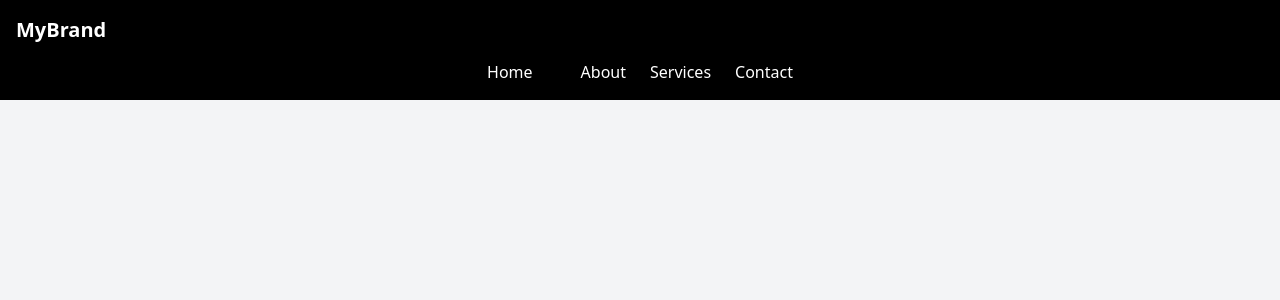
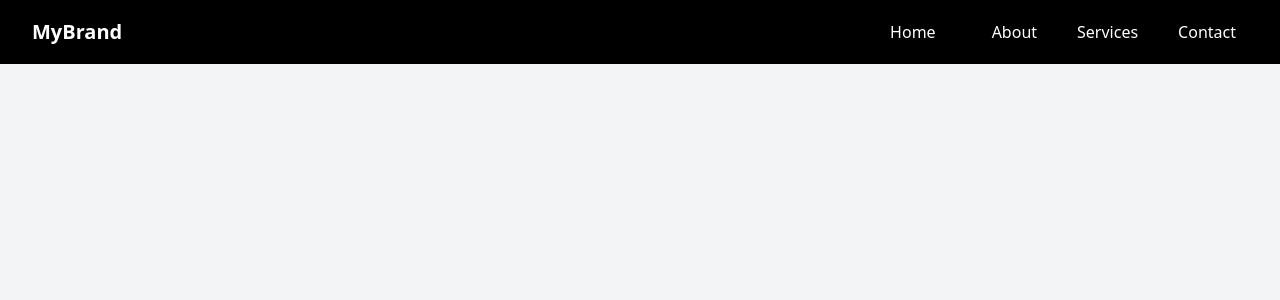
Before and after one commit to ShajeedHossain/ArticleGen-Flask, a Flask app: page / in a window 1280 px wide. Shown: the top 300 px of the page. Run offline with Flask 3, Linux system fonts and the light colour scheme; style sheets or scripts are compiled from the project's sources; some libraries are stand-ins or nearby versions.

Commit message:
Assistant checkpoint: Updated navbar with improved responsive design
Assistant generated file changes:
- templates/index.html: Update navbar with improved responsive design

---

User prompt:

create a black navbar which is responsive in tailwind css

```diff
--- a/templates/index.html
+++ b/templates/index.html
@@ -1,3 +1,4 @@
+
 <!doctype html>
 <html lang="en">
   <head>
@@ -9,50 +10,44 @@
     <script src="https://cdn.tailwindcss.com"></script>
   </head>
   <body class="bg-gray-100">
-    <nav class="bg-black text-white p-4">
-      <div class="container mx-auto flex justify-between items-center">
-        <!-- Logo -->
-        <a href="#" class="text-xl font-bold">MyBrand</a>
+    <nav class="bg-black">
+      <div class="max-w-7xl mx-auto px-4 sm:px-6 lg:px-8">
+        <div class="flex items-center justify-between h-16">
+          <!-- Logo -->
+          <div class="flex-shrink-0">
+            <a href="#" class="text-white text-xl font-bold">MyBrand</a>
+          </div>
 
-        <!-- Mobile Menu Toggle -->
-        <div class="md:hidden">
-          <input type="checkbox" id="menu-toggle" class="peer hidden" />
-          <label for="menu-toggle" class="cursor-pointer">
-            <svg
-              class="w-6 h-6"
-              fill="none"
-              stroke="currentColor"
-              viewBox="0 0 24 24"
-              xmlns="http://www.w3.org/2000/svg"
-            >
-              <path
-                stroke-linecap="round"
-                stroke-linejoin="round"
-                stroke-width="2"
-                d="M4 6h16M4 12h16m-7 6h7"
-              ></path>
-            </svg>
-          </label>
+          <!-- Desktop Menu -->
+          <div class="hidden md:block">
+            <div class="ml-10 flex items-center space-x-4">
+              <a href="#" class="text-white hover:text-gray-300 px-3 py-2 rounded-md">Home</a>
+              <a href="#" class="text-white hover:text-gray-300 px-3 py-2 rounded-md">About</a>
+              <a href="#" class="text-white hover:text-gray-300 px-3 py-2 rounded-md">Services</a>
+              <a href="#" class="text-white hover:text-gray-300 px-3 py-2 rounded-md">Contact</a>
+            </div>
+          </div>
+
+          <!-- Mobile Menu Button -->
+          <div class="md:hidden">
+            <button type="button" onclick="document.getElementById('mobile-menu').classList.toggle('hidden')" class="text-gray-400 hover:text-white focus:outline-none">
+              <svg class="h-6 w-6" fill="none" viewBox="0 0 24 24" stroke="currentColor">
+                <path stroke-linecap="round" stroke-linejoin="round" stroke-width="2" d="M4 6h16M4 12h16M4 18h16" />
+              </svg>
+            </button>
+          </div>
         </div>
       </div>
 
-      <!-- Mobile Menu (This is now inside the main flow) -->
-      <div
-        class="hidden peer-checked:flex flex-col md:hidden bg-gray-800 text-center mt-4 space-y-2 p-4"
-      >
-        <a href="#" class="block py-2 hover:bg-gray-700">Home</a>
-        <a href="#" class="block py-2 hover:bg-gray-700">About</a>
-        <a href="#" class="block py-2 hover:bg-gray-700">Services</a>
-        <a href="#" class="block py-2 hover:bg-gray-700">Contact</a>
+      <!-- Mobile Menu -->
+      <div class="hidden md:hidden" id="mobile-menu">
+        <div class="px-2 pt-2 pb-3 space-y-1">
+          <a href="#" class="text-white hover:bg-gray-700 block px-3 py-2 rounded-md">Home</a>
+          <a href="#" class="text-white hover:bg-gray-700 block px-3 py-2 rounded-md">About</a>
+          <a href="#" class="text-white hover:bg-gray-700 block px-3 py-2 rounded-md">Services</a>
+          <a href="#" class="text-white hover:bg-gray-700 block px-3 py-2 rounded-md">Contact</a>
+        </div>
       </div>
-
-      <!-- Desktop Menu -->
-      <ul class="hidden md:flex space-x-6 justify-center mt-4">
-        <li><a href="#" class="hover:text-gray-400">Home</a></li>
-        <li><a href="#" class="hover:text-gray-400">About</a></li>
-        <li><a href="#" class="hover:text-gray-400">Services</a></li>
-        <li><a href="#" class="hover:text-gray-400">Contact</a></li>
-      </ul>
     </nav>
   </body>
 </html>
```
